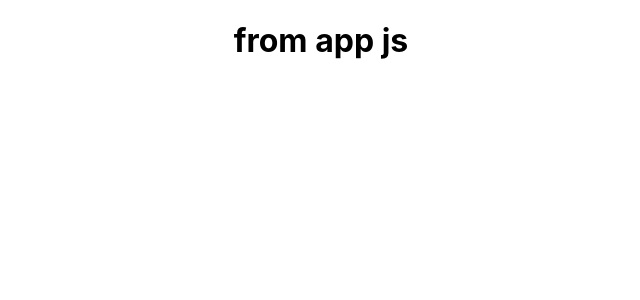
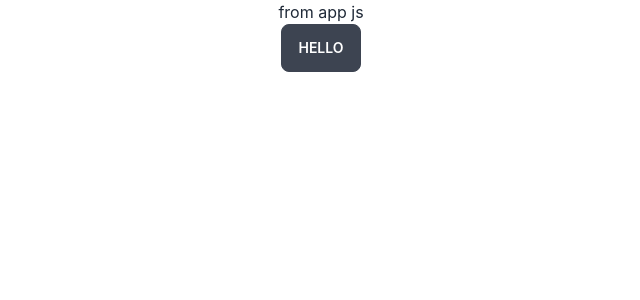
Before and after one commit to Tahmina5447/Programming-courses-client, a React (Create React App) app: page / in a window 1280 px wide. Shown: the top 300 px of the page, without its empty margins (319-959 px from the left). Built offline with nearby package versions, Linux system fonts and the light colour scheme.

Commit message:
install tailwind and daisiui

```diff
--- a/package.json
+++ b/package.json
@@ -6,6 +6,7 @@
     "@testing-library/jest-dom": "^5.16.5",
     "@testing-library/react": "^13.4.0",
     "@testing-library/user-event": "^13.5.0",
+    "daisyui": "^2.33.0",
     "react": "^18.2.0",
     "react-dom": "^18.2.0",
     "react-router-dom": "^6.4.2",
@@ -35,5 +36,10 @@
       "last 1 firefox version",
       "last 1 safari version"
     ]
+  },
+  "devDependencies": {
+    "autoprefixer": "^10.4.12",
+    "postcss": "^8.4.18",
+    "tailwindcss": "^3.2.1"
   }
 }
--- /dev/null
+++ b/postcss.config.js
@@ -0,0 +1,6 @@
+module.exports = {
+  plugins: {
+    tailwindcss: {},
+    autoprefixer: {},
+  },
+}
--- a/src/App.js
+++ b/src/App.js
@@ -1,10 +1,11 @@
-import logo from './logo.svg';
+
 import './App.css';
 
 function App() {
   return (
     <div className="App">
       <h1>from app js</h1>
+      <button className='btn'>hello</button>
     </div>
   );
 }
--- a/src/index.css
+++ b/src/index.css
@@ -1,3 +1,6 @@
+@tailwind base;
+@tailwind components;
+@tailwind utilities;
 body {
   margin: 0;
   font-family: -apple-system, BlinkMacSystemFont, 'Segoe UI', 'Roboto', 'Oxygen',
--- /dev/null
+++ b/tailwind.config.js
@@ -0,0 +1,10 @@
+/** @type {import('tailwindcss').Config} */
+module.exports = {
+  content: [
+    "./src/**/*.{js,jsx,ts,tsx}",
+  ],
+  theme: {
+    extend: {},
+  },
+  plugins: [require("daisyui")],
+}
```
Also changed, not shown: 1 other file (tests, documents, lock files or other folders).
